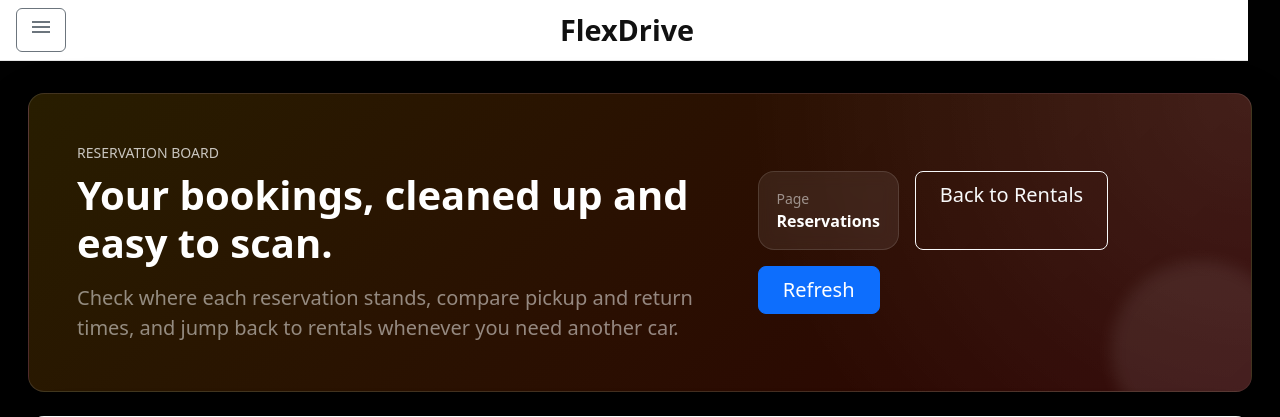
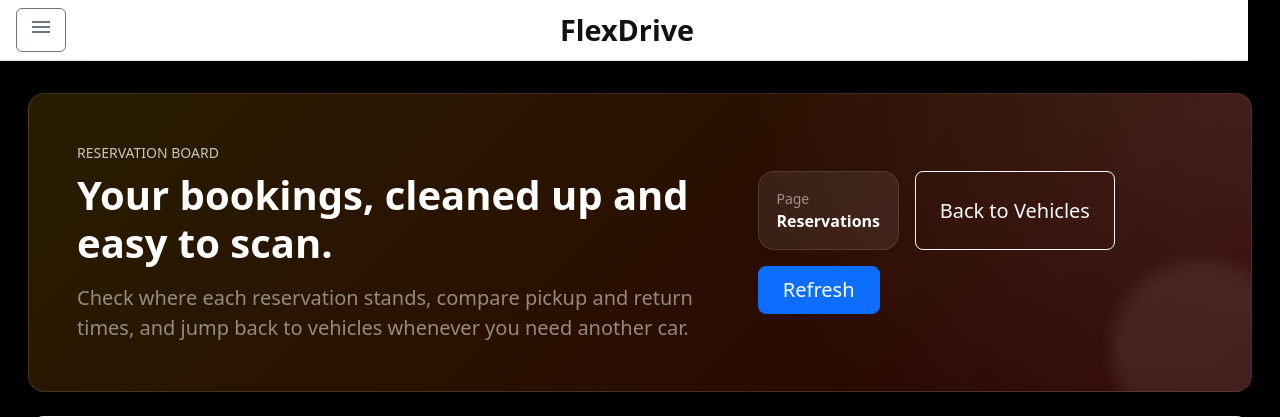
Before and after one commit to BrentHubbers/FlexDrive, a Python web app: template app/templates/reservation.html in a window 1280 px wide. Shown: the top 417 px of the page. Run offline with Jinja, Linux system fonts and the light colour scheme; the template is opened without the code that fills it, so the values that code supplies are empty; some libraries are stand-ins or nearby versions.

Commit message:
fixed button and name

```diff
--- a/app/templates/app.html
+++ b/app/templates/app.html
@@ -160,7 +160,7 @@
                     <div class="home-icon mb-3"><span class="material-symbols-outlined">pin_drop</span></div>
                     <h5 class="card-title">Locations</h5>
                     <p class="text-muted">Jump into the branch map and find the nearest pickup spot when booking.</p>
-                    <a href="/vehicles" class="btn btn-outline-primary">See Map</a>
+                    <a href="/vehicles#trinidad-branch-map" class="btn btn-outline-primary">See Map</a>
                 </div>
             </div>
         </div>
--- a/app/templates/reservation.html
+++ b/app/templates/reservation.html
@@ -71,7 +71,7 @@
                     <div class="text-uppercase small opacity-75 mb-2">Reservation board</div>
                     <h1 class="display-6 fw-bold mb-3">Your bookings, cleaned up and easy to scan.</h1>
                     <p class="lead mb-0 text-white-50">
-                        Check where each reservation stands, compare pickup and return times, and jump back to rentals whenever you need another car.
+                        Check where each reservation stands, compare pickup and return times, and jump back to vehicles whenever you need another car.
                     </p>
                 </div>
                 <div class="d-flex flex-wrap gap-3">
@@ -79,7 +79,7 @@
                         <div class="small text-white-50">Page</div>
                         <div class="fw-semibold">Reservations</div>
                     </div>
-                    <a href="/app" class="btn btn-outline-light btn-lg px-4">Back to Rentals</a>
+                    <button type="button" class="btn btn-outline-light btn-lg px-4" onclick="window.location.href='/vehicles'">Back to Vehicles</button>
                     <button class="btn btn-primary btn-lg px-4" id="reservation-refresh">Refresh</button>
                 </div>
             </div>
```
